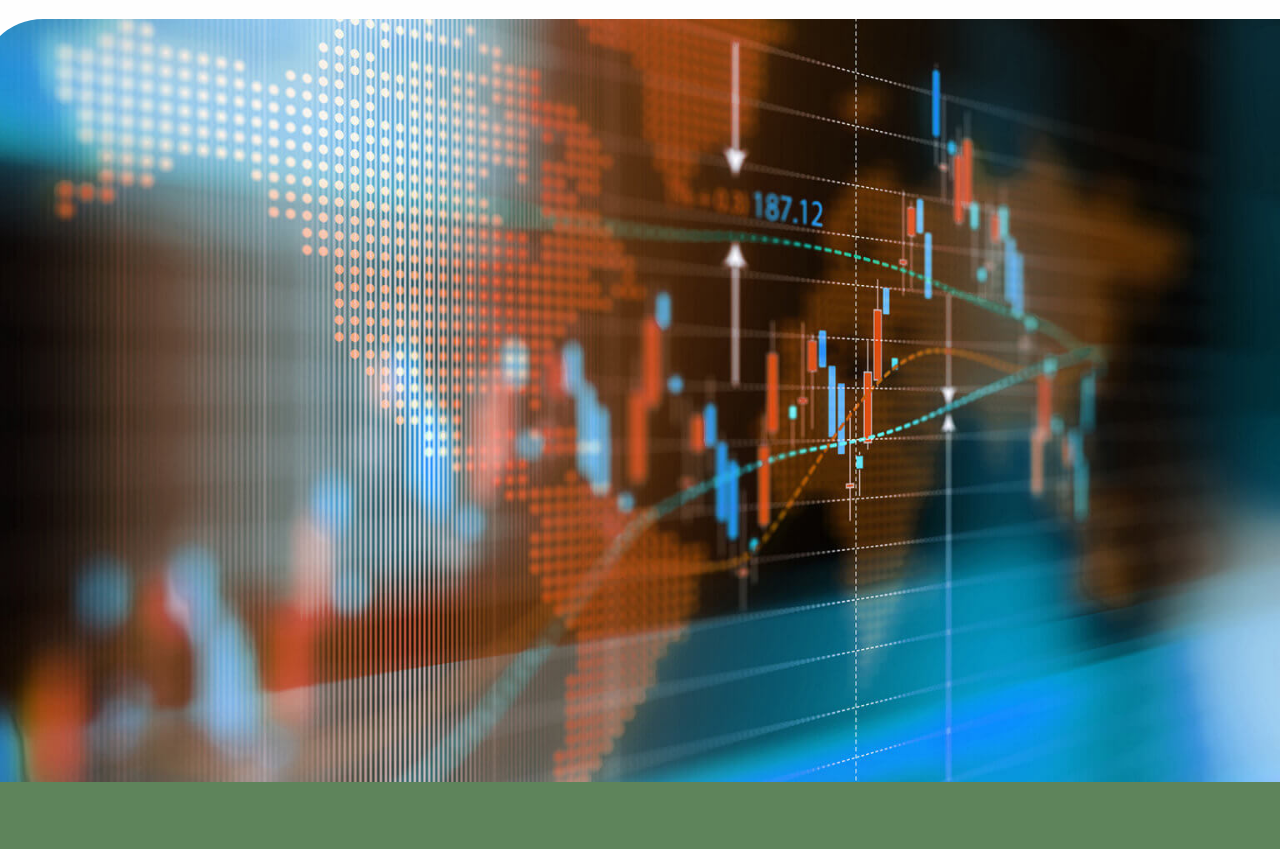
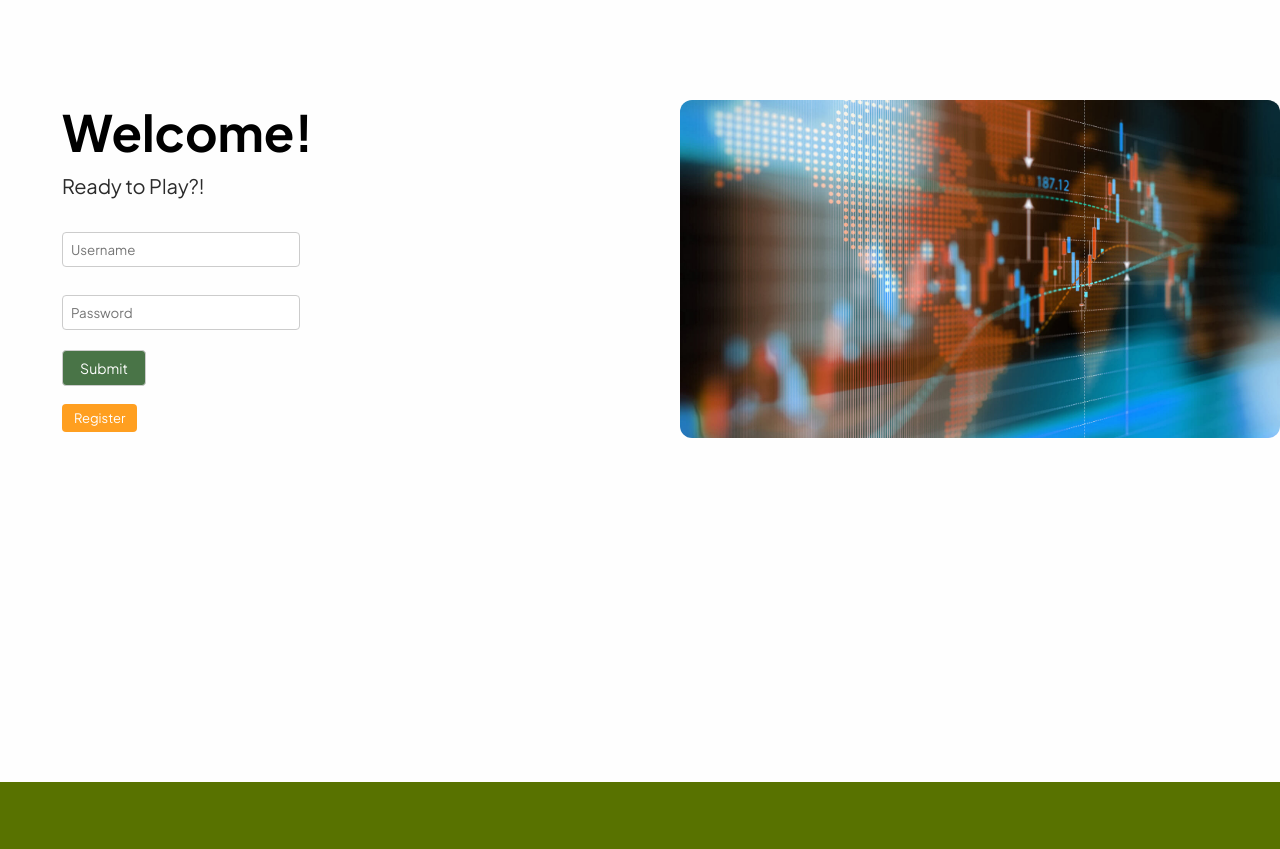
Before and after one commit to Sparkle26/Final-Fantasy-Stock-Game, a PHP site: page /index.html in a window 1280 px wide. Shown: the part 101-950 px from the top of the page. Run offline with PHP 8.4, Linux system fonts and the light colour scheme.

Commit message:
fixed up styling for home page/logo soon

```diff
--- a/web_src/index.html
+++ b/web_src/index.html
@@ -4,12 +4,13 @@
   <meta charset="UTF-8" />
   <link rel="stylesheet" href="stylesheets/styles.css" />
   <title>Fantasy Stocks</title>
+  </style>
 </head>
 
 <body>
 <header class="site-header">
   <h1 class="site-title">Fantasy Stocks</h1>
-  <nav class = "site-nav">
+  <nav class="site-nav">
     <ul>
       <li><a href="index.html">Home</a></li>
       <li><a href="profile.php">Profile</a></li>
@@ -17,18 +18,20 @@
       <li><a href="stocks.php">Stocks</a></li>
       <li><a href="about.php">About</a></li>
     </ul>
+  </nav>
 </header>
 
 <main class="main-content">
   <div class="left-content">
     <h2>Welcome!</h2>
-    <p>Coming Soon</p>
+    <p>Ready to Play?!</p>
 
     <form action="/data_src/api/Login/login_jawn.php" method="post">
       <input type="text" id="username" name="username" placeholder="Username" required><br>
       <input type="password" id="password" name="password" placeholder="Password" required><br>
       <input type="submit" value="Submit" class="submit-button">
     </form>
+
     <a class="nav-link" href="/web_src/classes/Login/Registration.php">
       Register
     </a>
@@ -37,7 +40,6 @@
   <img class="homeScreenImage" src="/web_src/Images/StockPhoto.png" alt="Home Screen Image">
 
   <div class="bottom-bar"></div>
-
 </main>
 
 </body>
--- a/web_src/stylesheets/styles.css
+++ b/web_src/stylesheets/styles.css
@@ -44,62 +44,90 @@ body {
 }
 
 /* Main layout */
-main,
+.main-content {
+  display: flex;
+  align-items: flex-start;
+  margin-top: 100px;
+}
+
+.left-content {
+  flex: 1;
+  margin-left: 62px;
+}
+
 h2 {
   font-size: 50px;
-  margin-left: 37px;
-  margin-top: 150px;
+  margin: 0 0 10px 0;
 }
 
 p {
   font-size: 20px;
-  margin-left: 37px;
-  margin-top: -35px;
+  margin: 0 0 20px 0;
   color: #2b2b2b;
 }
 
-form input{
-    font-family: 'Plus Jakarta Sans', system-ui, -apple-system, 'Segoe UI', Roboto, 'Helvetica Neue', Arial, sans-serif;
-    margin: 10px;
-    margin-left: 37px;
-    padding: 8px;
-    border: 1px solid #ccc;
-    border-radius: 4px;
+form input {
+  font-family: 'Plus Jakarta Sans', system-ui, -apple-system, 'Segoe UI', Roboto, 'Helvetica Neue', Arial, sans-serif;
+  margin: 14px 0;
+  padding: 8px;
+  border: 1px solid #ccc;
+  border-radius: 4px;
+  width: 220px;
 }
 
+/* Home screen image */
 .homeScreenImage {
-  width: 1300px;
-  height: 770px;
-  border-radius: 63px 0 0 0;
-  position: absolute;
-  top: 120px;
-  right: 0px;
-  position: fixed;
+  flex: 1;
+  width: 100%;
+  max-width: 600px; /* bigger size */
+  height: auto;
+  border-radius: 12px;
+  margin-left: 37px;
 }
 
+/* Submit button */
 .submit-button {
-  margin-left: 37px;
+  margin-top: 6px;
   padding: 8px 14px;
   border-radius: 4px;
-  border: none;
-  background: #FF9F20;
+  background: #497447;
   color: #ffffff;
   font-size: 14px;
+  text-decoration: none;
+  display: inline-block;
   cursor: pointer;
   transition: background 0.3s ease;
+  width: 84px;
 }
 
 .submit-button:hover {
+  background: #5db9ff;
+}
+
+a.nav-link {
+  margin-top: 4px;
+  padding: 6px 12px;
+  border-radius: 4px;
+  background: #FF9F20;
+  color: #ffffff;
+  font-size: 13px;
+  text-decoration: none;
+  display: inline-block;
+  transition: background 0.3s ease;
+  width: 51px; /* smaller width than submit */
+}
+
+a.nav-link:hover {
   background: #497447;
 }
 
+/* Bottom bar */
 .bottom-bar {
   position: fixed;
   bottom: 0;
   left: 0;
   width: 100%;
   height: 67px;
-  background-color: #5E845B;
+  background-color: #587200;
   z-index: 10;
-
 }
```
Lines whose indentation alone changed are shown as unchanged.
